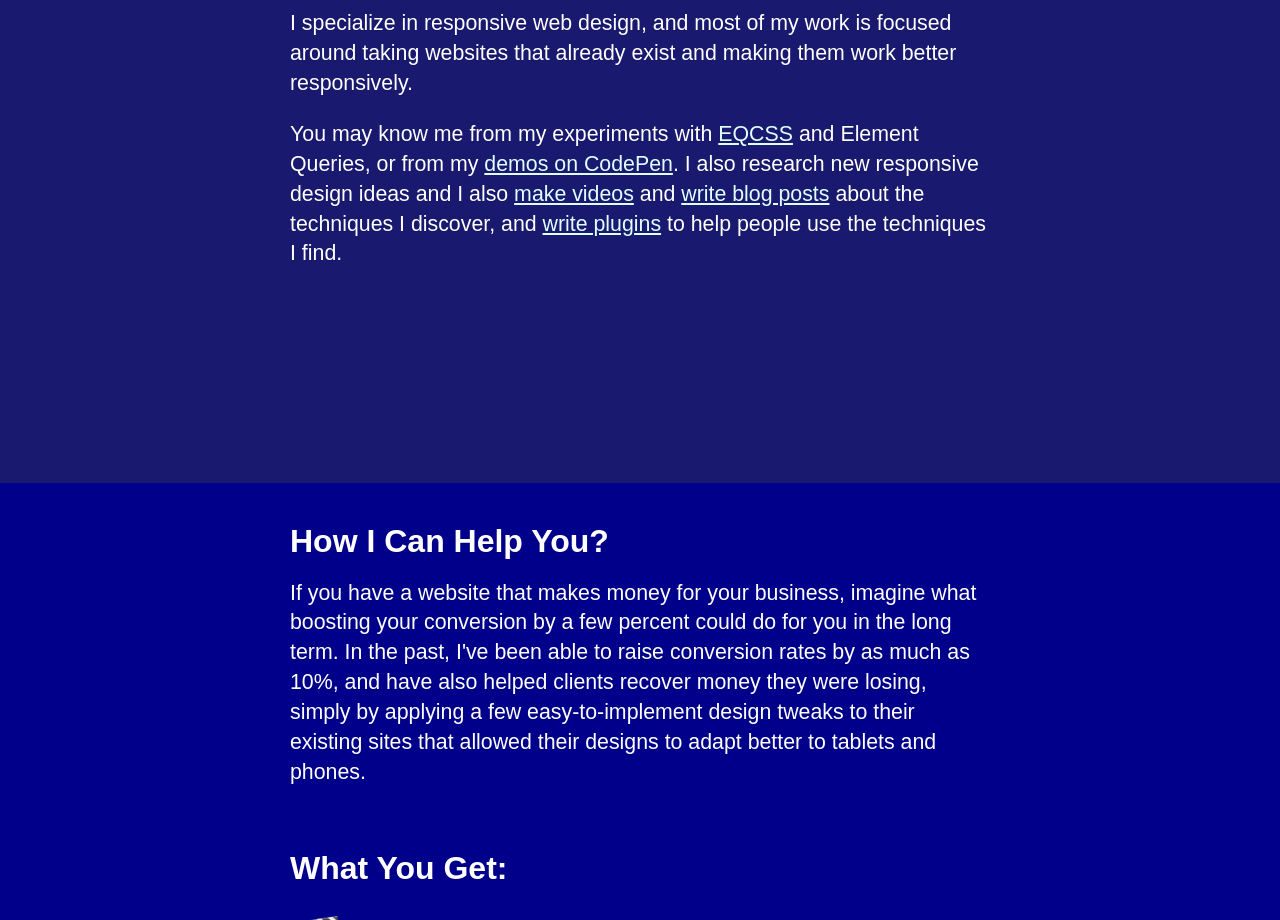
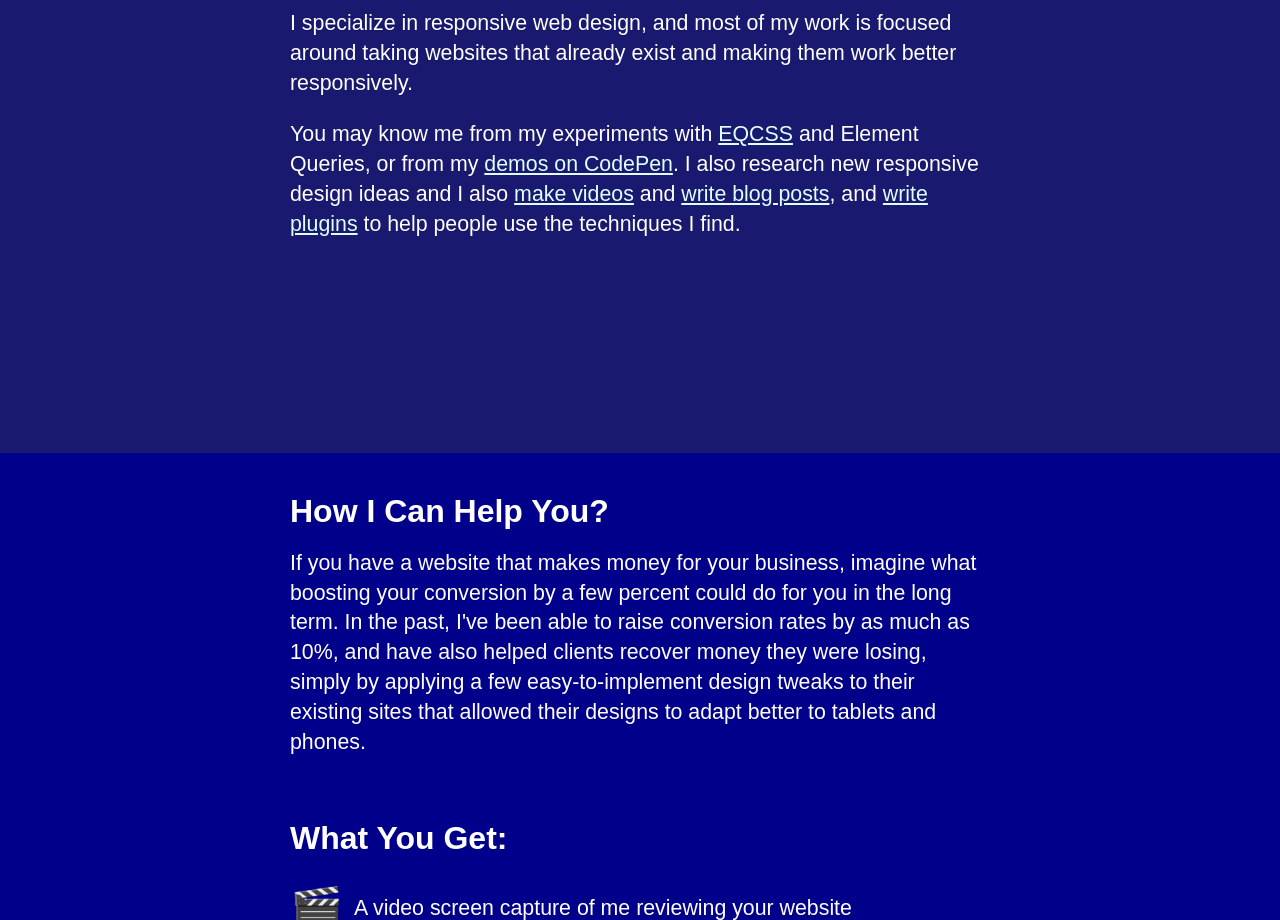
Before and after one commit to tomhodgins/responsiverehab.com, a plain HTML site: page index.html in a window 1280 px wide. Shown: the part 800-1720 px from the top of the page. Drawn offline with Linux system fonts and the light colour scheme.

Commit message:
change wording

```diff
--- a/index.html
+++ b/index.html
@@ -32,7 +32,7 @@
   <h2>Web Design Consultation</h2>
   <p class=jumbo><img src=//i.imgur.com/PKYFzK8.jpg alt="Tommy Hodgins">Hi, my name's <a href="//twitter.com/intent/follow/?screen_name=innovati" title="Follow Tommy Hodgins on Twitter">Tommy Hodgins</a>. I’m a trained graphic designer, and I've been building websites for over a decade. Let me put the skills and expertise I've learned to work for you!</p>
   <p>I specialize in responsive web design, and most of my work is focused around taking websites that already exist and making them work better responsively.</p>
-  <p>You may know me from my experiments with <a href=//elementqueries.com title="EQCSS website">EQCSS</a> and Element Queries, or from my <a href=//codepen.io/tomhodgins/pens/popular/ title="My Codepen">demos on CodePen</a>. I also research new responsive design ideas and I also <a href=//www.youtube.com/user/innovati/videos title="innovati on YouTube">make videos</a> and <a href=//codepen.io/tomhodgins/posts/published/ title="My blog posts on Codepen">write blog posts</a> about the techniques I discover, and <a href=//github.com/tomhodgins title="My Github">write plugins</a> to help people use the techniques I find.</p>
+  <p>You may know me from my experiments with <a href=//elementqueries.com title="EQCSS website">EQCSS</a> and Element Queries, or from my <a href=//codepen.io/tomhodgins/pens/popular/ title="My Codepen">demos on CodePen</a>. I also research new responsive design ideas and I also <a href=//www.youtube.com/user/innovati/videos title="innovati on YouTube">make videos</a> and <a href=//codepen.io/tomhodgins/posts/published/ title="My blog posts on Codepen">write blog posts</a>, and <a href=//github.com/tomhodgins title="My Github">write plugins</a> to help people use the techniques I find.</p>
 </section>
 
 <section id=content>
```
